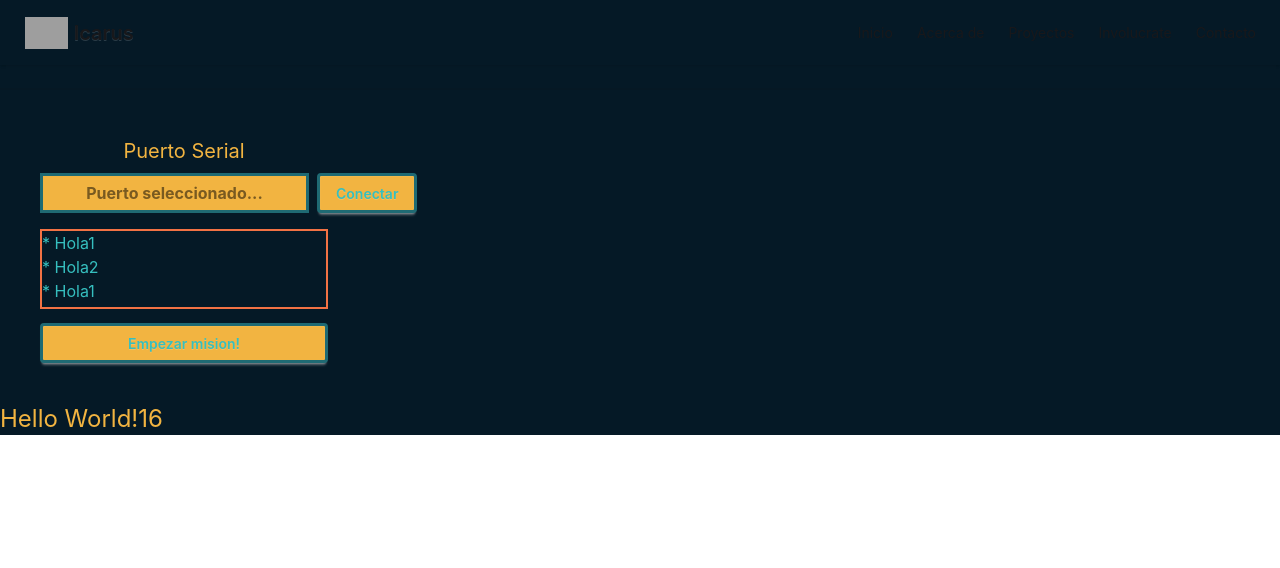
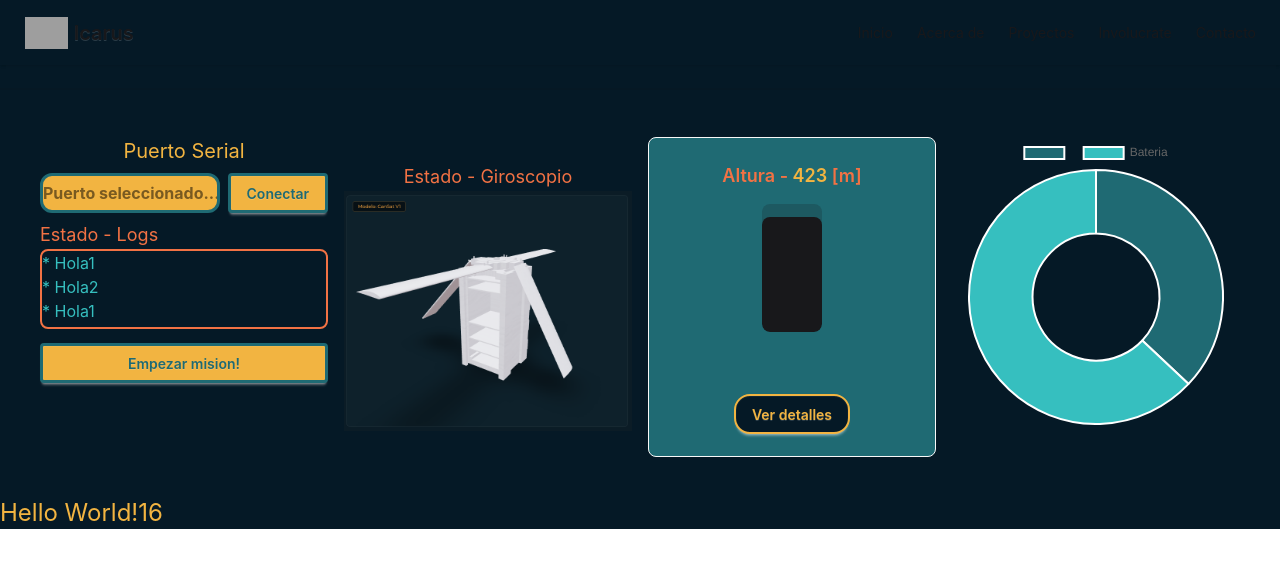
Before and after one commit to xhrisgab/etIcarus-react, a React (Vite) app: page / in a window 1280 px wide. Shown: the top 568 px of the page. Built offline with nearby package versions, Linux system fonts and the light colour scheme; grey boxes are pictures that could not be loaded.

Commit message:
Chart bateria agregado

```diff
--- a/package.json
+++ b/package.json
@@ -11,7 +11,9 @@
   },
   "dependencies": {
     "@tailwindcss/vite": "^4.2.2",
+    "chart.js": "^4.5.1",
     "react": "^19.2.4",
+    "react-chartjs-2": "^5.3.1",
     "react-dom": "^19.2.4",
     "tailwindcss": "^4.2.2"
   },
--- /dev/null
+++ b/src/components/Altura.jsx
@@ -0,0 +1,27 @@
+const Altura = () => {
+  return (
+    <div className="card card-border bg-icarus-2 h-80">
+      <div className="card-body">
+        <h1 className="card-title justify-center">
+          <div className="text-icarus-5 text-lg">
+            Altura - <span className="text-icarus-4">{"423"}</span> [m]
+          </div>
+        </h1>
+
+        <progress
+          className="progress rotate-270 h-15 w-32 m-auto mt-10"
+          value="450"
+          max="500"
+        ></progress>
+
+        <div className="card-actions justify-center mt-22">
+          <button className="btn bg-icarus-1 border-icarus-4 border-2 text-icarus-4 rounded-2xl hover:bg-icarus-5">
+            Ver detalles
+          </button>
+        </div>
+      </div>
+    </div>
+  );
+};
+
+export default Altura;
--- /dev/null
+++ b/src/components/Bateria.jsx
@@ -0,0 +1,23 @@
+import { Chart as ChartJS, ArcElement, Tooltip, Legend } from "chart.js";
+import { Doughnut } from "react-chartjs-2";
+
+ChartJS.register(ArcElement, Tooltip, Legend);
+
+const Batery = () => {
+  const data = {
+    labels: [" ", "Bateria"],
+    datasets: [
+      {
+        data: [37, 63],
+        backgroundColor: ["#1F6A73", "#36BFBF"],
+      },
+    ],
+  };
+  const opciones = {
+    responsive: true,
+  };
+
+  return <Doughnut data={data} options={opciones} />;
+};
+
+export default Batery;
--- a/src/components/Layout.jsx
+++ b/src/components/Layout.jsx
@@ -1,40 +1,60 @@
+import Bateria from "./Bateria";
+import Altura from "./Altura";
+
 const Layout = () => {
   return (
     <>
-      <div class="grid grid-cols-4 gap-4 m-10">
+      <div className="grid grid-cols-4 gap-4 m-10">
+        {/* Primer cuadro de la interfaz */}
         <div>
           <h1 className="text-icarus-4 text-center text-xl">Puerto Serial</h1>
-          <div className="flex my-2">
+          <div className="flex justify-between my-2">
             <input
               type="text"
-              className="input-accent bg-icarus-4 border-3 border-icarus-2 text-black text-center font-bold"
+              className="w-full bg-icarus-4 border-3 border-icarus-2 text-black text-center font-bold rounded-xl"
               placeholder="Puerto seleccionado..."
               value={""}
               disabled
             />
-            <button className="btn border-icarus-2 border-3 mx-2 text-icarus-3 bg-icarus-4">
+            <button className="btn border-icarus-2 border-3 ml-2 text-icarus-2 bg-icarus-4 hover:bg-icarus-5">
               Conectar
             </button>
           </div>
           <div>
+            <h1 className="text-icarus-5 text-lg">Estado - Logs</h1>
             <textarea
-              className="my-2 w-full h-20 resize-none bg-icarus-1 border-icarus-5 text-icarus-3 border-2 "
+              className="mb-2 w-full h-20 resize-none bg-icarus-1 border-icarus-5 text-icarus-3 border-2 rounded-lg"
               name="Logs"
               id="logs"
               value={`* ${"Hola1"}
 * ${"Hola2"}
-* ${"Hola1"} `}
+* ${"Hola1"}`}
             ></textarea>
           </div>
-          <button className="btn border-icarus-2 border-3 text-icarus-3 bg-icarus-4 w-full">
+          <button className="btn border-icarus-2 border-3 text-icarus-2 bg-icarus-4 w-full hover:bg-icarus-5">
             Empezar mision!
           </button>
         </div>
-        <div></div>
-        <div></div>
-        <div></div>
+
+        {/* Vista 3D para giroscopio */}
+        <div className="content-center">
+          <h1 className="text-center text-icarus-5 text-lg">
+            Estado - Giroscopio
+          </h1>
+          <img className="" src="/ejemlo.webp" alt="giroscopio" />
+        </div>
+
+        {/* Altura del Cansat */}
+        <div>
+          <Altura />
+        </div>
+
+        {/* Fecha y Bateria */}
+        <div>
+          <Bateria />
+        </div>
       </div>
-      <div class="grid grid-cols-4 gap-4"></div>
+      <div className="grid grid-cols-4 gap-4"></div>
     </>
   );
 };
```
Also changed, not shown: public/ejemlo.webp (added), 1 other file (tests, documents, lock files or other folders).
